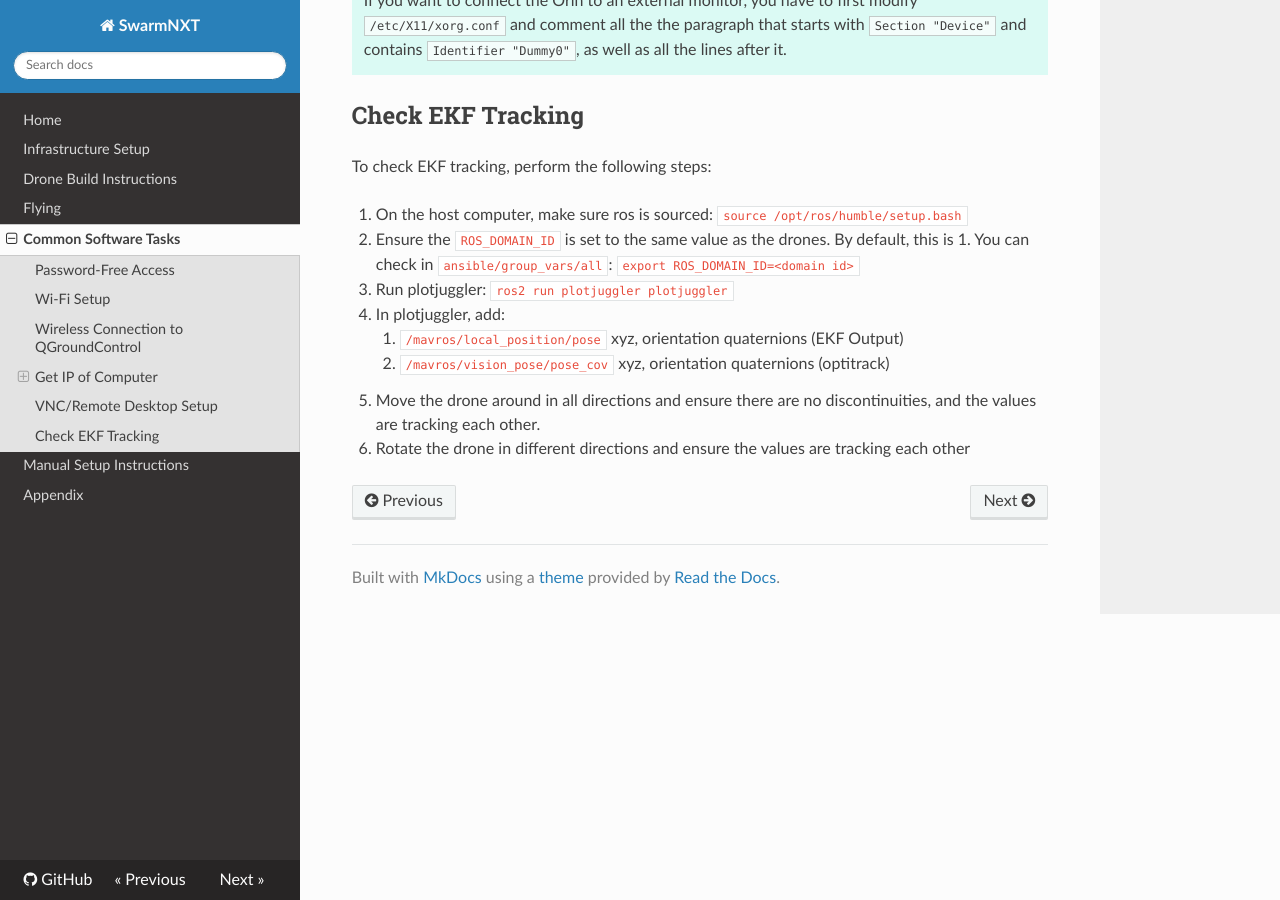
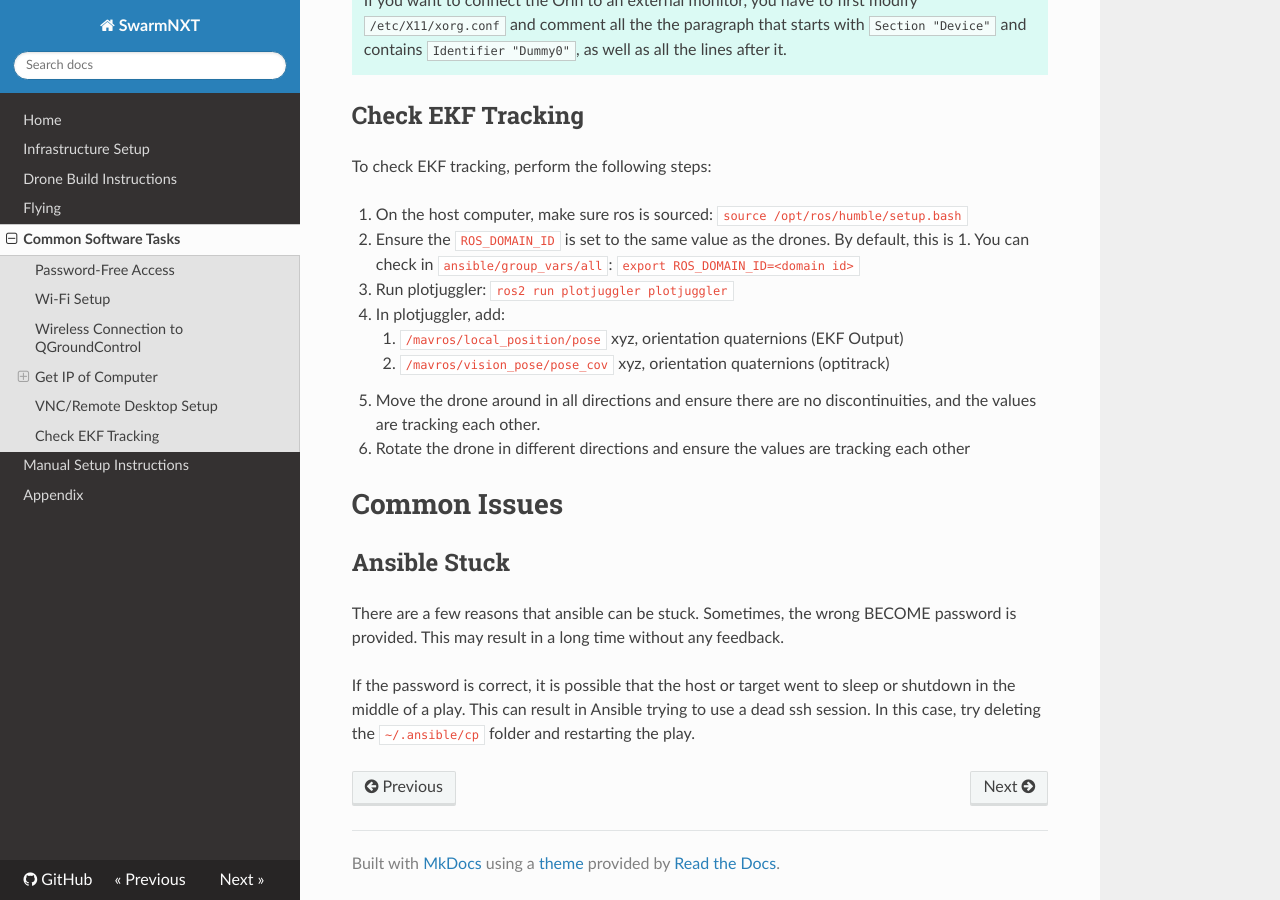
Before and after one commit to lis-epfl/swarm-nxt, an MkDocs documentation site: the page built from docs/software-common-tasks.md, in a window 1280 px wide and 900 px high, scrolled down 2215 px. Built offline with MkDocs 1.6.1, drawn with Linux system fonts in a browser that asks for light colours; nearby versions of some CDN libraries.

Commit message:
add common issues: ansible

```diff
--- a/docs/software-common-tasks.md
+++ b/docs/software-common-tasks.md
@@ -86,3 +86,11 @@ To check EKF tracking, perform the following steps:
 	2. `/mavros/vision_pose/pose_cov` xyz, orientation quaternions (optitrack)
 5. Move the drone around in all directions and ensure there are no discontinuities, and the values are tracking each other.
 6. Rotate the drone in different directions and ensure the values are tracking each other
+
+# Common Issues
+
+## Ansible Stuck
+
+There are a few reasons that ansible can be stuck. Sometimes, the wrong BECOME password is provided. This may result in a long time without any feedback.
+
+If the password is correct, it is possible that the host or target went to sleep or shutdown in the middle of a play. This can result in Ansible trying to use a dead ssh session. In this case, try deleting the `~/.ansible/cp` folder and restarting the play.
```
